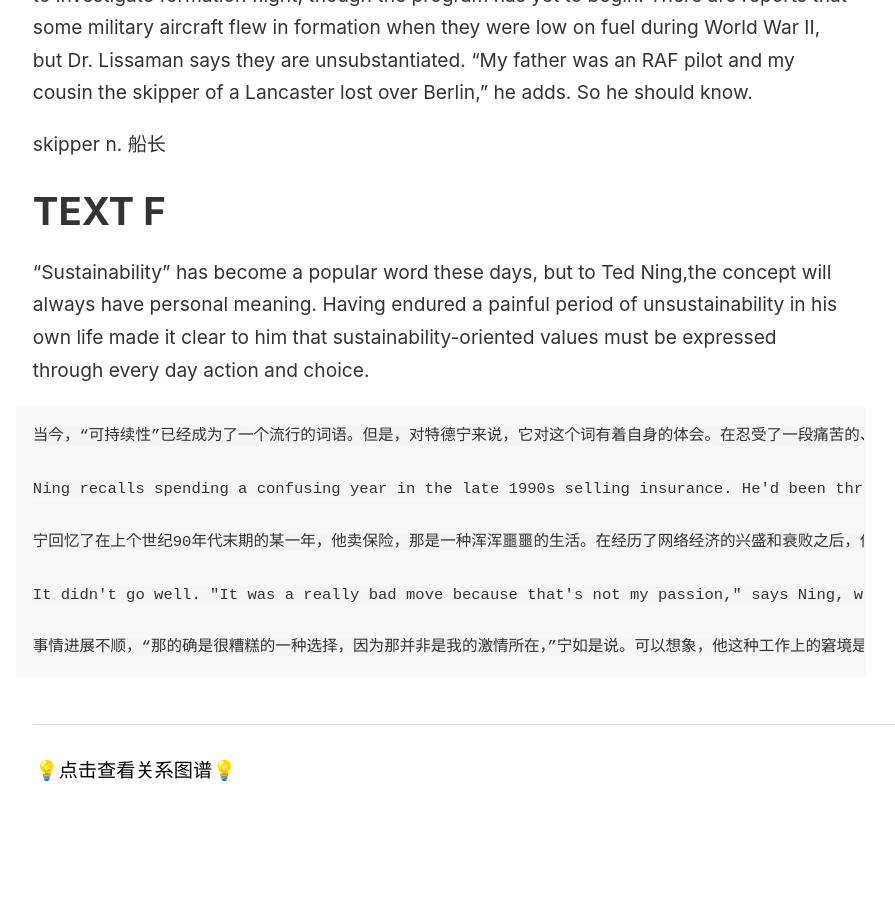
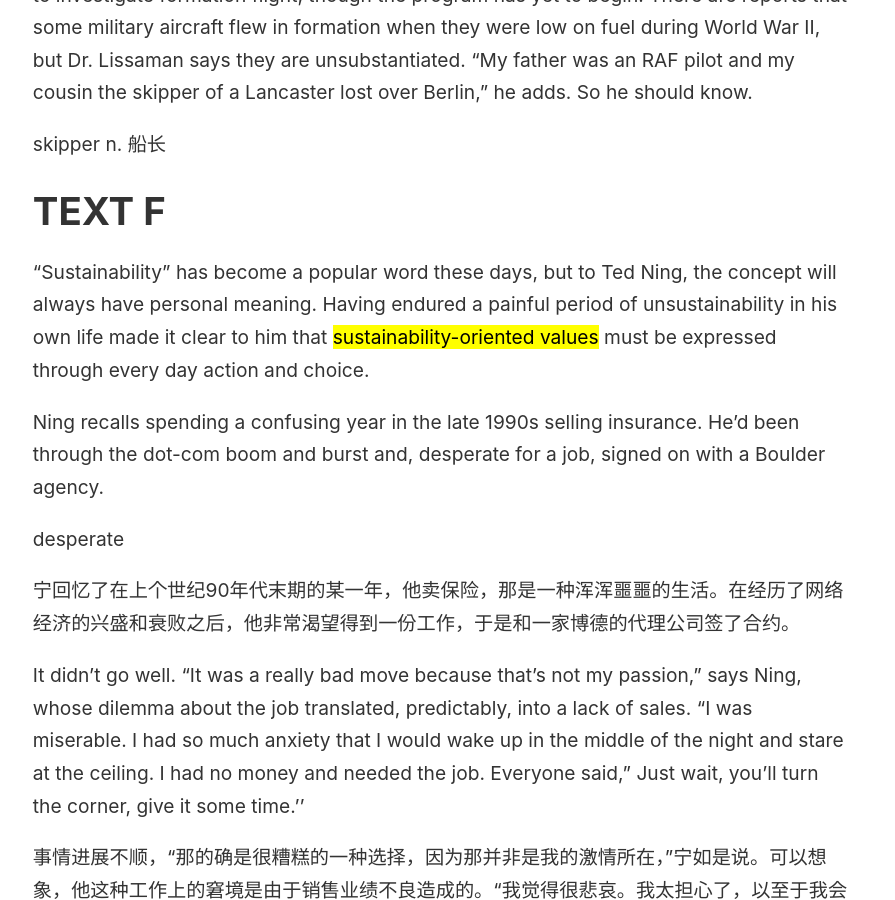
Before and after one commit to wingowen/digital-garden-jekyll, a Jekyll site: the page built from _notes/2010.md, in a window 1280 px wide and 900 px high, scrolled down 8813 px. Shown: the whole window, without its empty margins (44-939 px from the left). Built offline with Jekyll 4.4.1, drawn with Linux system fonts in a browser that asks for light colours; some of the changed text lies outside the part shown.

Commit message:
vault backup: 2024-06-17 11:43:29

```diff
--- a/_notes/2010.md
+++ b/_notes/2010.md
@@ -126,14 +126,14 @@ skipper n. 船长
 
 # TEXT F
 
-"Sustainability" has become a popular word these days, but to Ted Ning,the concept will always have personal meaning. Having endured a painful period of unsustainability in his own life made it clear to him that sustainability-oriented values must be expressed through every day action and choice.
+"Sustainability" has become a popular word these days, but to Ted Ning, the concept will always have personal meaning. Having endured a painful period of unsustainability in his own life made it clear to him that ==sustainability-oriented values== must be expressed through every day action and choice.
 
-    当今，“可持续性”已经成为了一个流行的词语。但是，对特德宁来说，它对这个词有着自身的体会。在忍受了一段痛苦的、难以为续的生活之后，他清楚地认识到，以可持续发展为导向的生活价值必须通过日常的活动和做出的选择表现出来。
+Ning recalls spending a confusing year in the late 1990s selling insurance. He'd been through the dot-com boom and burst and, desperate for a job, signed on with a Boulder agency.
 
-    Ning recalls spending a confusing year in the late 1990s selling insurance. He'd been through the dot-com boom and burst and, desperate for a job, signed on with a Boulder agency.
+desperate
 
-    宁回忆了在上个世纪90年代末期的某一年，他卖保险，那是一种浑浑噩噩的生活。在经历了网络经济的兴盛和衰败之后，他非常渴望得到一份工作，于是和一家博德的代理公司签了合约。
+宁回忆了在上个世纪90年代末期的某一年，他卖保险，那是一种浑浑噩噩的生活。在经历了网络经济的兴盛和衰败之后，他非常渴望得到一份工作，于是和一家博德的代理公司签了合约。
 
-    It didn't go well. "It was a really bad move because that's not my passion," says Ning, whose dilemma about the job translated, predictably, into a lack of sales. "I was miserable. I had so much anxiety that I would wake up in the middle of the night and stare at the ceiling. I had no money and needed the job. Everyone said,” Just wait, you'll turn the corner, give it some time.''
+It didn't go well. "It was a really bad move because that's not my passion," says Ning, whose dilemma about the job translated, predictably, into a lack of sales. "I was miserable. I had so much anxiety that I would wake up in the middle of the night and stare at the ceiling. I had no money and needed the job. Everyone said,” Just wait, you'll turn the corner, give it some time.''
 
-    事情进展不顺，“那的确是很糟糕的一种选择，因为那并非是我的激情所在，”宁如是说。可以想象，他这种工作上的窘境是由于销售业绩不良造成的。“我觉得很悲哀。我太担心了，以至于我会在半夜醒来，盯着天花板。没有钱，我需要这份工作。每个人都会说，等吧，总会有转机的，给点时间吧。”
+事情进展不顺，“那的确是很糟糕的一种选择，因为那并非是我的激情所在，”宁如是说。可以想象，他这种工作上的窘境是由于销售业绩不良造成的。“我觉得很悲哀。我太担心了，以至于我会在半夜醒来，盯着天花板。没有钱，我需要这份工作。每个人都会说，等吧，总会有转机的，给点时间吧。”
```
